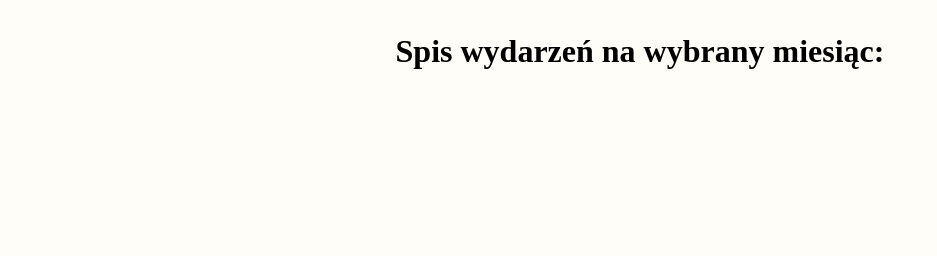
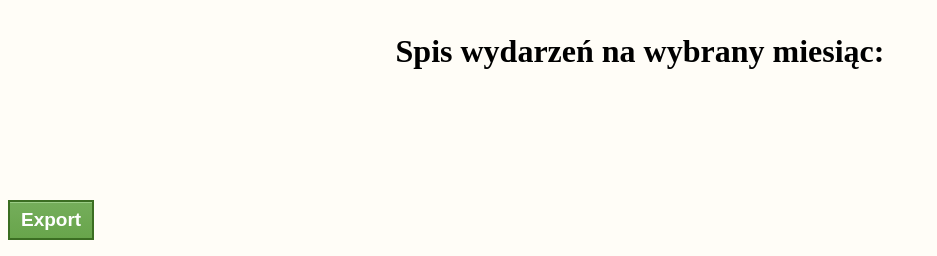
Before and after one commit to caspros/Kalendarz, a PHP site: page /index.php in a window 1280 px wide. Shown: the part 766-1022 px from the top of the page, without its empty margins (0-937 px from the left). Before the commit the page ends 835 px from the top, so only its background shows below. Run offline with PHP 8.4, Linux system fonts and the light colour scheme; data comes from the database, SQL or seed files in the repository.

Commit message:
Dodalem przycisk export

```diff
--- a/index.php
+++ b/index.php
@@ -45,11 +45,12 @@
 	}
 
 ?>
-
-<br><br>
-<!---<form method="post" action="export.php">
-     <input type="submit" name="export" class="btn btn-success" value="Export" />
- </form> --->
+<br><br><br><br><br><br>
+	<div id="exportBtn">
+		<form method="post" action="export.php">
+		     <input type="submit" name="export" class="myButton" value="Export" />
+		</form>
+	</div>
 
 </body>
 </html>
```
